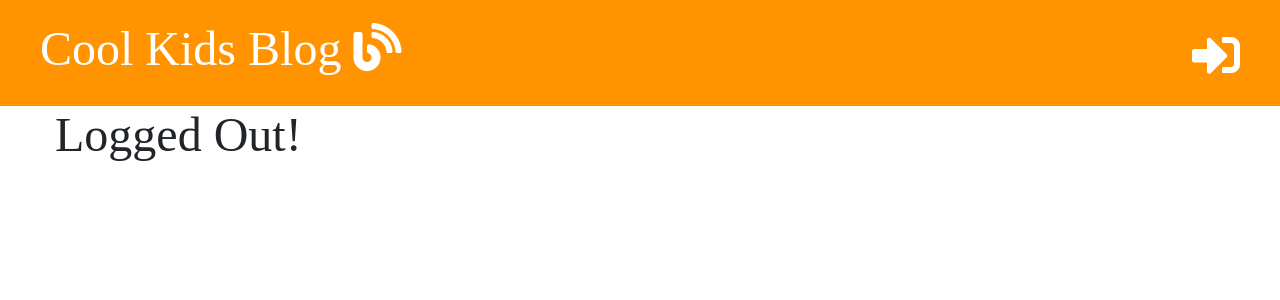
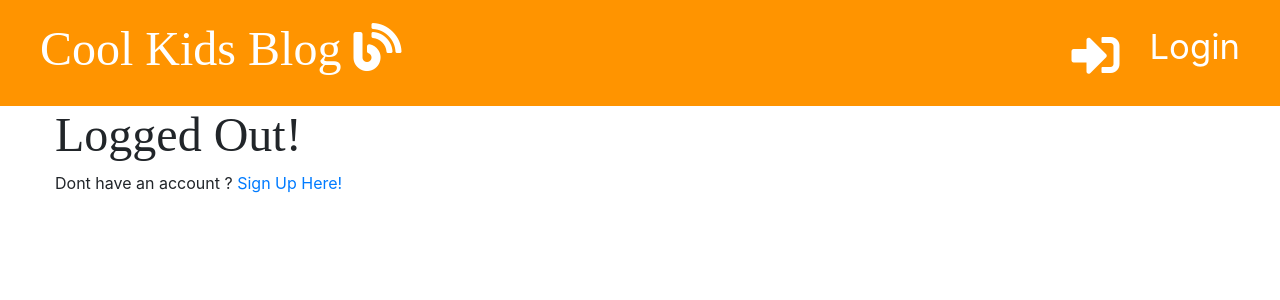
Before and after one commit to satvikkaul/blogging_app, a Django app: page /accounts/logout/ in a window 1280 px wide. Shown: the top 300 px of the page. Run offline with Django 3.2, Linux system fonts and the light colour scheme; some libraries are stand-ins or nearby versions.

Commit message:
Add signup link on logout page

```diff
--- a/blog/templates/blog/base.html
+++ b/blog/templates/blog/base.html
@@ -21,7 +21,7 @@
           Hello, {{ user.username }}<a href="{% url 'logout' %}" class="top-menu" ><small>(Log out)</small></a></p>
 
       {% else %}
-          <a href="{% url 'login' %} " class="top-menu" title="Login"><i class="fas fa-sign-in-alt"></i></a>
+          <p class="top-menu">Login</p><a href="{% url 'login' %} " class="top-menu" title="Login"><i class="fas fa-sign-in-alt"></i></a>
       {% endif %}
       <h1><a href="/" title="Home Page">Cool Kids Blog </a><i class="fas fa-blog"></i></h1>
 
--- a/blog/templates/registration/signup.html
+++ b/blog/templates/blog/signup.html
@@ -11,8 +11,4 @@
 
         </div>
       </div>
-
-
-
-
 {% endblock %}
--- a/blog/templates/registration/logout.html
+++ b/blog/templates/registration/logout.html
@@ -3,5 +3,5 @@
 {% block content %}
 
    <h4>Logged Out!</h4>
-
+   <p>Dont have an account ? <a href="{% url 'signup' %}"> Sign Up Here!</a></p>
 {% endblock %}
--- a/blog/views.py
+++ b/blog/views.py
@@ -99,10 +99,11 @@ def comment_approve(request, pk):
 def signup(request):
     if request.method == 'POST':
         form = UserForm(request.POST)
-        if form.is_valid:
+        if form.is_valid():
             new_user = User.objects.create_user(**form.cleaned_data)
             login(request, new_user)
             return redirect('/')
+
     else:
         form = UserForm()
-    return render(request, 'registration/signup.html', {'form':form})
+    return render(request, 'blog/signup.html', {'form': form})
```
Also changed, not shown: db.sqlite3.
